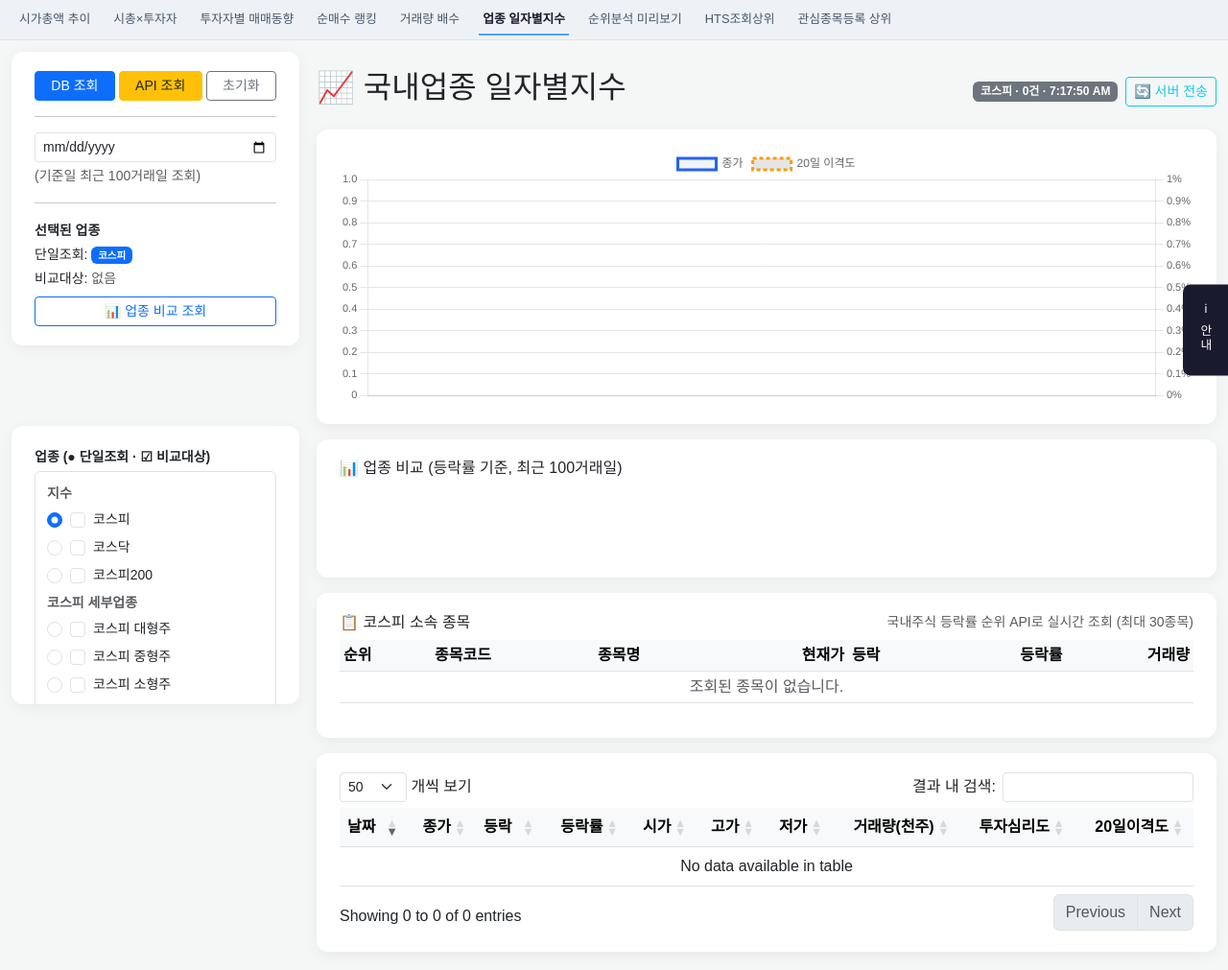
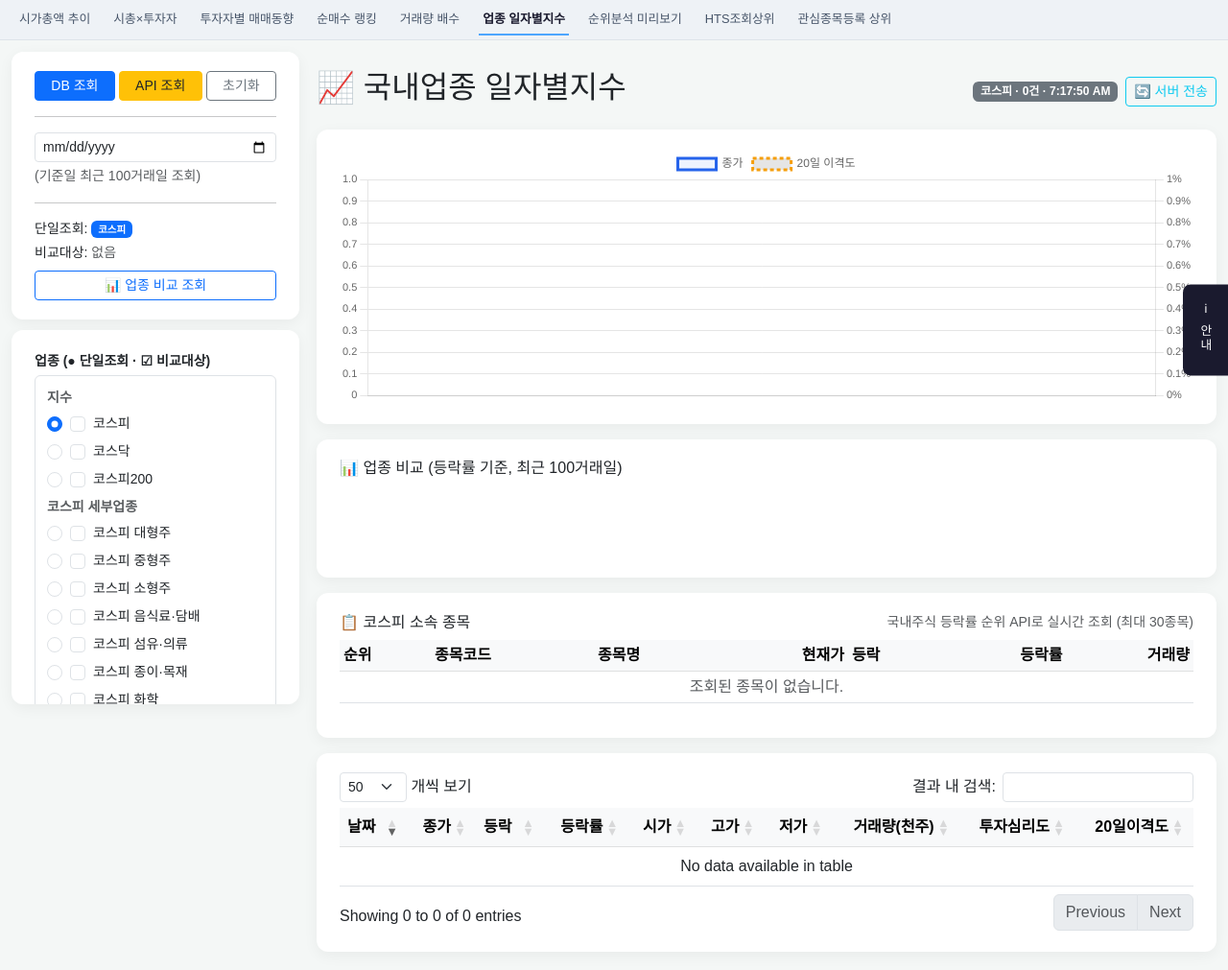
Before and after one commit to yunjinwoo/upbit-alert, a Flask app: page /sector-index in a window 1280 px wide. Shown: the part 56-1067 px from the top of the page at 96% size. Run offline with Flask 3, Linux system fonts and the light colour scheme; data that the repository does not hold is empty; some libraries are stand-ins or nearby versions.

Commit message:
style: 선택된 업종 타이틀 제거 + 업종 리스트 패널 위로 당김
타이틀 라벨을 지운 만큼 상단 패널 높이가 줄어들어(389px), 업종
선택 리스트 패널의 top을 500px→400px로 당겨 간격을 맞춤.

Co-Authored-By: Claude Sonnet 5 <noreply@anthropic.com>

```diff
--- a/templates/sector_index.html
+++ b/templates/sector_index.html
@@ -108,7 +108,6 @@
                 <hr>
 
                 <!-- 3. 선택된 업종 -->
-                <label class="form-label mb-1 small fw-bold">선택된 업종</label>
                 <div class="small mb-2">
                     <div>단일조회: <span id="selectedSingle" class="badge bg-primary">코스피</span></div>
                     <div class="mt-1">비교대상: <span id="selectedCompareList" class="text-muted">없음</span></div>
@@ -117,7 +116,7 @@
             </div>
 
             <!-- 하단 고정 패널: 업종 선택영역 (독립 스크롤) -->
-            <div class="card-panel" style="position: fixed; overflow: scroll; top: 500px; height: calc(100vh - 510px); width: 300px;">
+            <div class="card-panel" style="position: fixed; overflow: scroll; top: 400px; height: calc(100vh - 410px); width: 300px;">
                 <!-- 4. 업종 선택영역 -->
                 <label class="form-label mb-1 small fw-bold">업종 (● 단일조회 · ☑ 비교대상)</label>
                 <div id="sectorList" class="border rounded p-2"></div>
```
